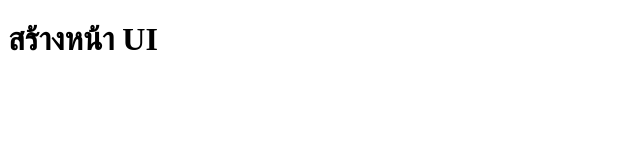
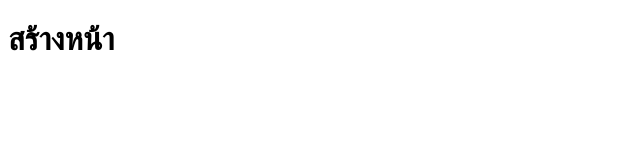
Before and after one commit to Netnapa28/SE-Lab3-B6511005, a plain HTML site: page index.html in a window 1280 px wide. Shown: the full height of the page, 0-640 px from the left. Drawn offline with Linux system fonts and the light colour scheme.

Commit message:
UI - close #5

```diff
--- a/index.html
+++ b/index.html
@@ -6,6 +6,6 @@
     <title>Document</title>
 </head>
 <body>
-    <h1>สร้างหน้า UI</h1>
+    <h1>สร้างหน้า</h1>
 </body>
 </html>
```
